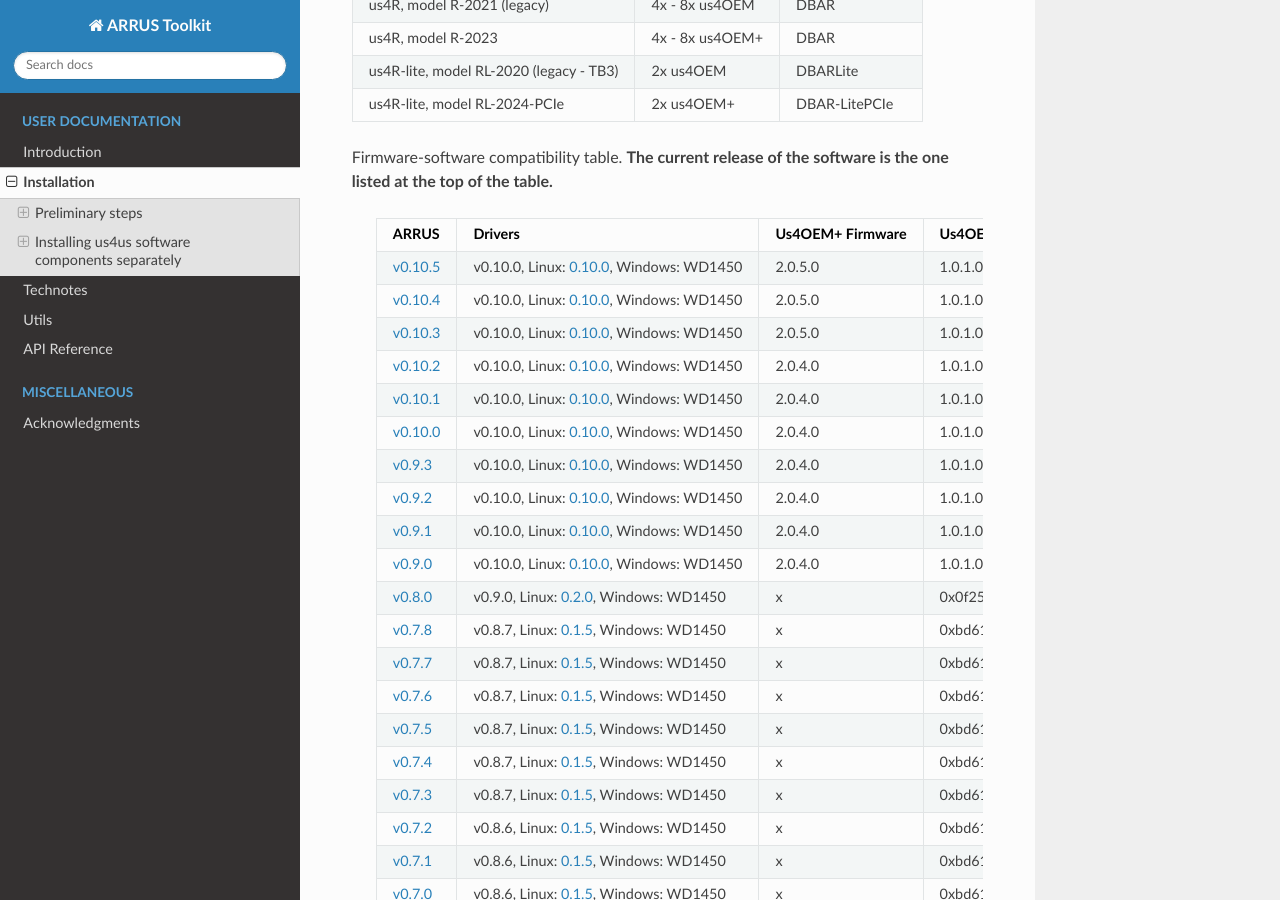
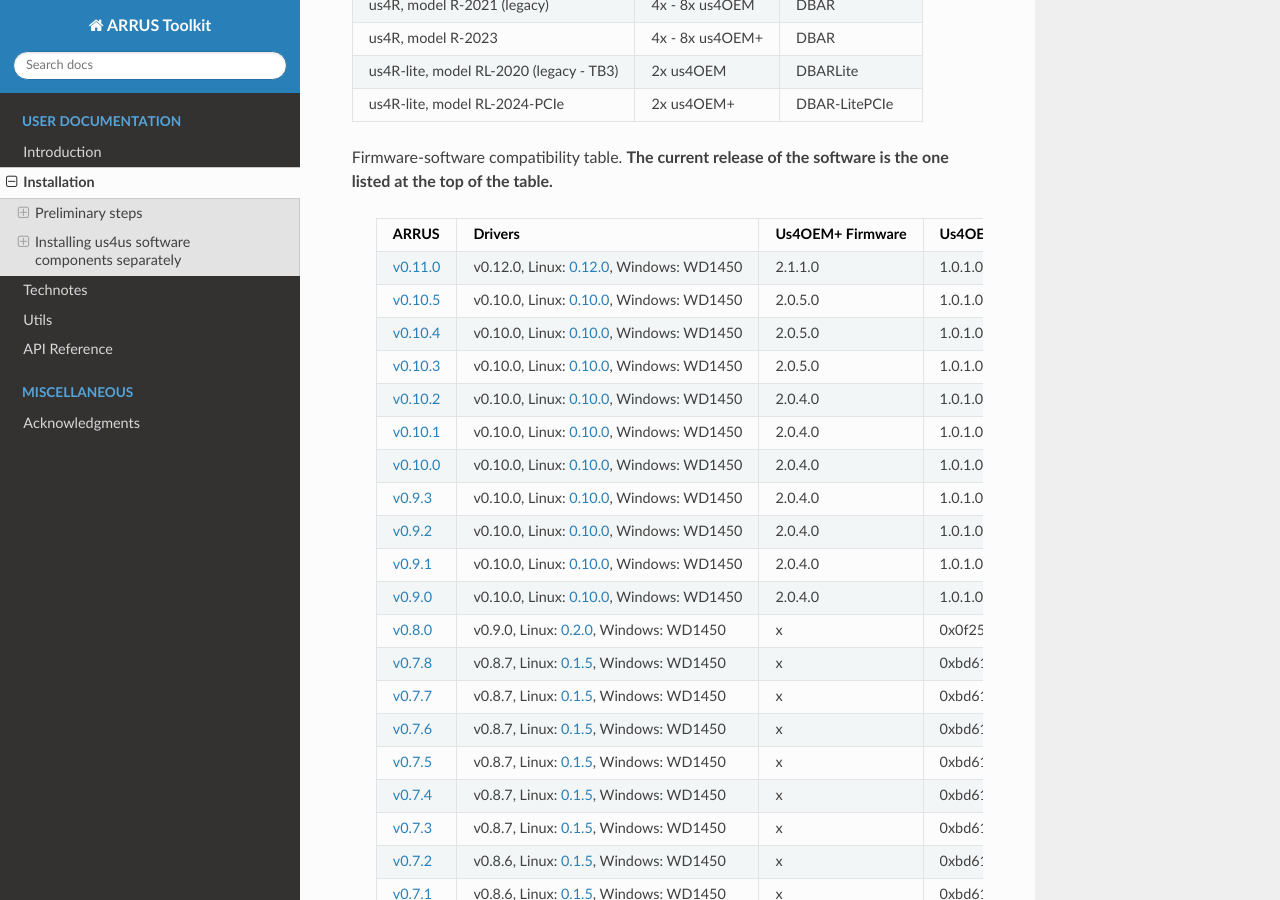
Before and after one commit to us4useu/arrus-toolkit, a Sphinx documentation site: the page built from docs/content/installation/index.rst, in a window 1280 px wide and 900 px high, scrolled down 4550 px. Built offline with Sphinx 7.4.7 and the Read the Docs theme 3.1.0, drawn with Linux system fonts in a browser that asks for light colours.

```diff
--- a/docs/content/installation/index.rst
+++ b/docs/content/installation/index.rst
@@ -161,6 +161,7 @@ Firmware-software compatibility table. **The current release of the software is
  ================================================================================= ========================================================================================================================================================== ================== =================== ==================== ======================= =============== ===============
   ARRUS                                                                             Drivers                                                                                                                                                   Us4OEM+ Firmware   Us4OEM Firmware     DBAR-Lite Firmware   DBAR-Lite-PCIe Firmware   DBAR Firmware    CUDA
  ================================================================================= ========================================================================================================================================================== ================== =================== ==================== ======================= =============== ===============
+  `v0.11.0 <https://github.com/us4useu/arrus/releases/tag/v0.11.0>`__                 v0.12.0, Linux: `0.12.0 <https://github.com/us4useu/us4r-drivers/releases/download/v0.12.0/us4r-lkm-v0.12.0.run>`__, Windows: WD1450                      2.1.1.0            1.0.1.0, TX: a      0x243a5479         1.0.x-1.2.0               0x705c9732      10.1-12.2
   `v0.10.5 <https://github.com/us4useu/arrus/releases/tag/v0.10.5>`__                 v0.10.0, Linux: `0.10.0 <https://github.com/us4useu/us4r-drivers/releases/download/v0.10.0/us4r-lkm-v0.10.0.run>`__, Windows: WD1450                      2.0.5.0            1.0.1.0, TX: a      0x243a5479         1.0.x-1.2.0               0x705c9732      10.1-12.2
   `v0.10.4 <https://github.com/us4useu/arrus/releases/tag/v0.10.4>`__                 v0.10.0, Linux: `0.10.0 <https://github.com/us4useu/us4r-drivers/releases/download/v0.10.0/us4r-lkm-v0.10.0.run>`__, Windows: WD1450                      2.0.5.0            1.0.1.0, TX: a      0x243a5479         1.0.x-1.2.0               0x705c9732      10.1-12.2
   `v0.10.3 <https://github.com/us4useu/arrus/releases/tag/v0.10.3>`__                 v0.10.0, Linux: `0.10.0 <https://github.com/us4useu/us4r-drivers/releases/download/v0.10.0/us4r-lkm-v0.10.0.run>`__, Windows: WD1450                      2.0.5.0            1.0.1.0, TX: a      0x243a5479         1.0.x-1.1.0               0x705c9732      10.1-12.2
```
